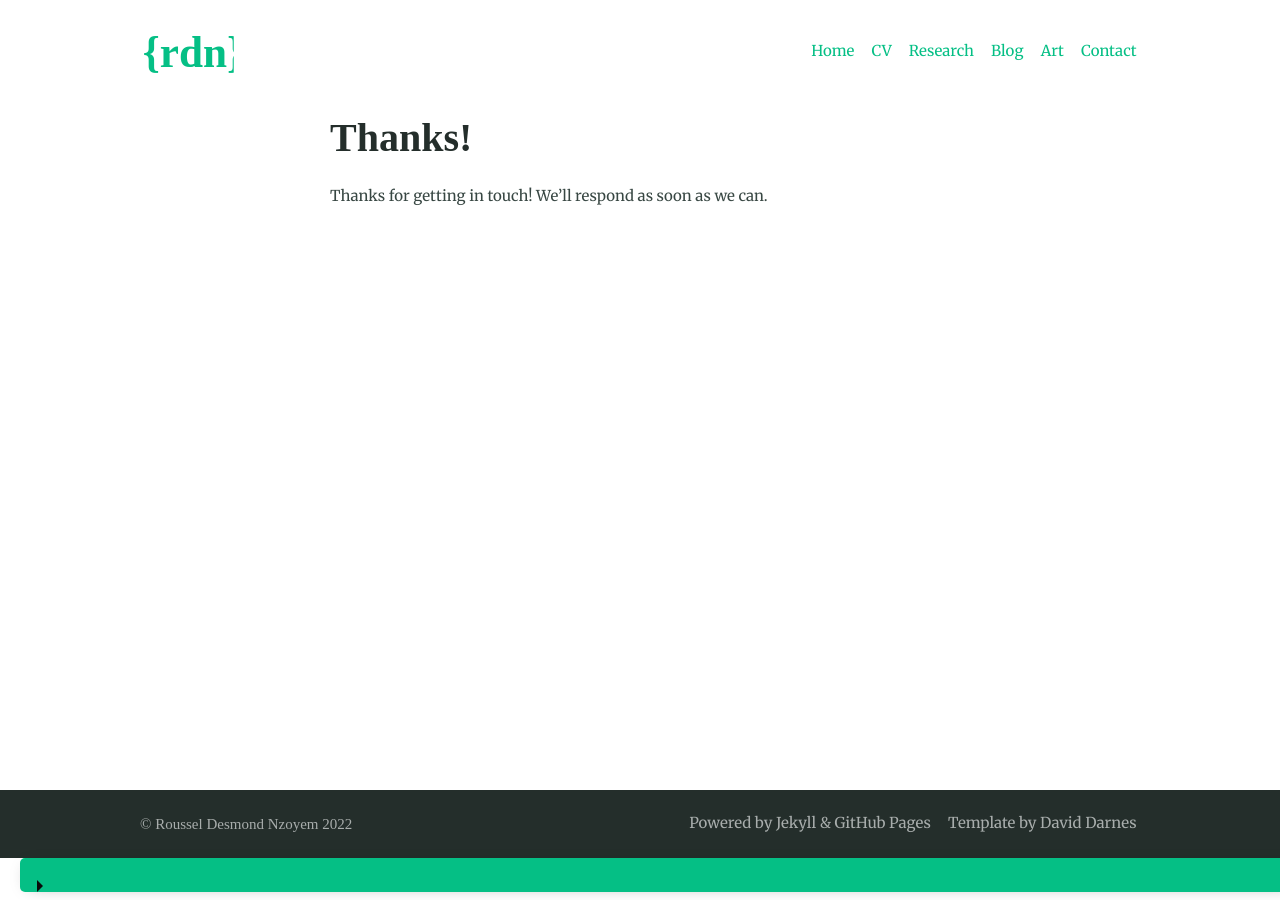
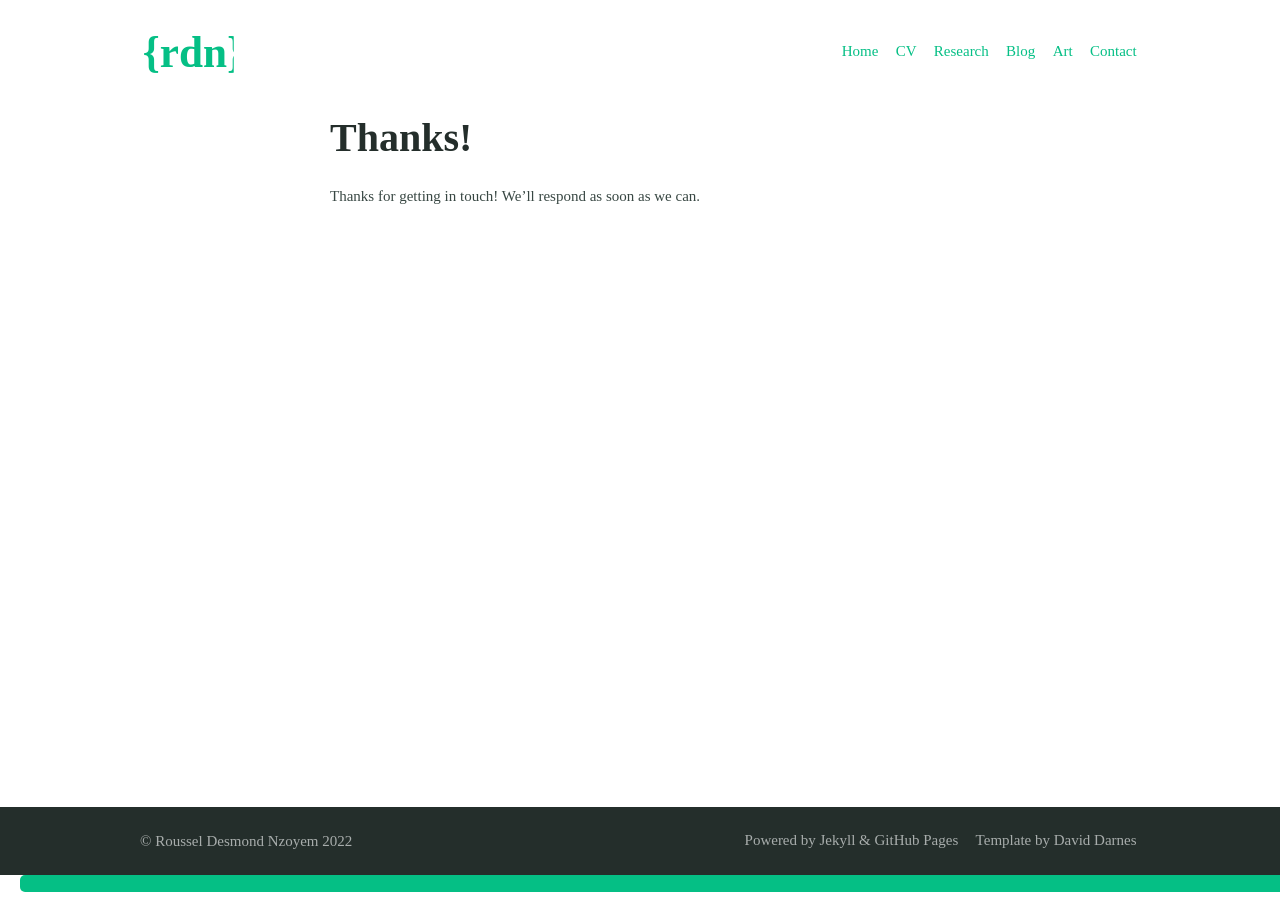
Before and after one commit to ddrous/desmond-rn.github.io, a Jekyll site: the page built from thanks.md, in a window 1280 px wide. Built offline with Jekyll 4.4.1, drawn with Linux system fonts in a browser that asks for light colours.

Commit message:
New font change and style

```diff
--- a/_sass/_settings.scss
+++ b/_sass/_settings.scss
@@ -18,8 +18,8 @@ $white: #ffffff !default;
 $bodytype: (
   // font-family: "Georgia, serif",
   // font-family: "Vitali slab, serif",
-  // font-family: "Vitali Neue, serif",
-  font-family: '"Merriweather", serif',
+  font-family: "Apex New Book, serif",
+  // font-family: '"Merriweather", serif',
   regular: 400,
   bold: 700,
   italic: italic,
--- a/_sass/_theme.scss
+++ b/_sass/_theme.scss
@@ -37,11 +37,12 @@ details {
 }
 
 summary {
-  padding: 1rem;
-  // display: block;
+  padding: 0.5rem;
+  display: block;
   background: $accentColour;
-  padding-left: 0.0rem;
+  padding-left: 2.2rem;
   position: relative;
+  margin-left: -10px;
   cursor: pointer;
 }
 
```
